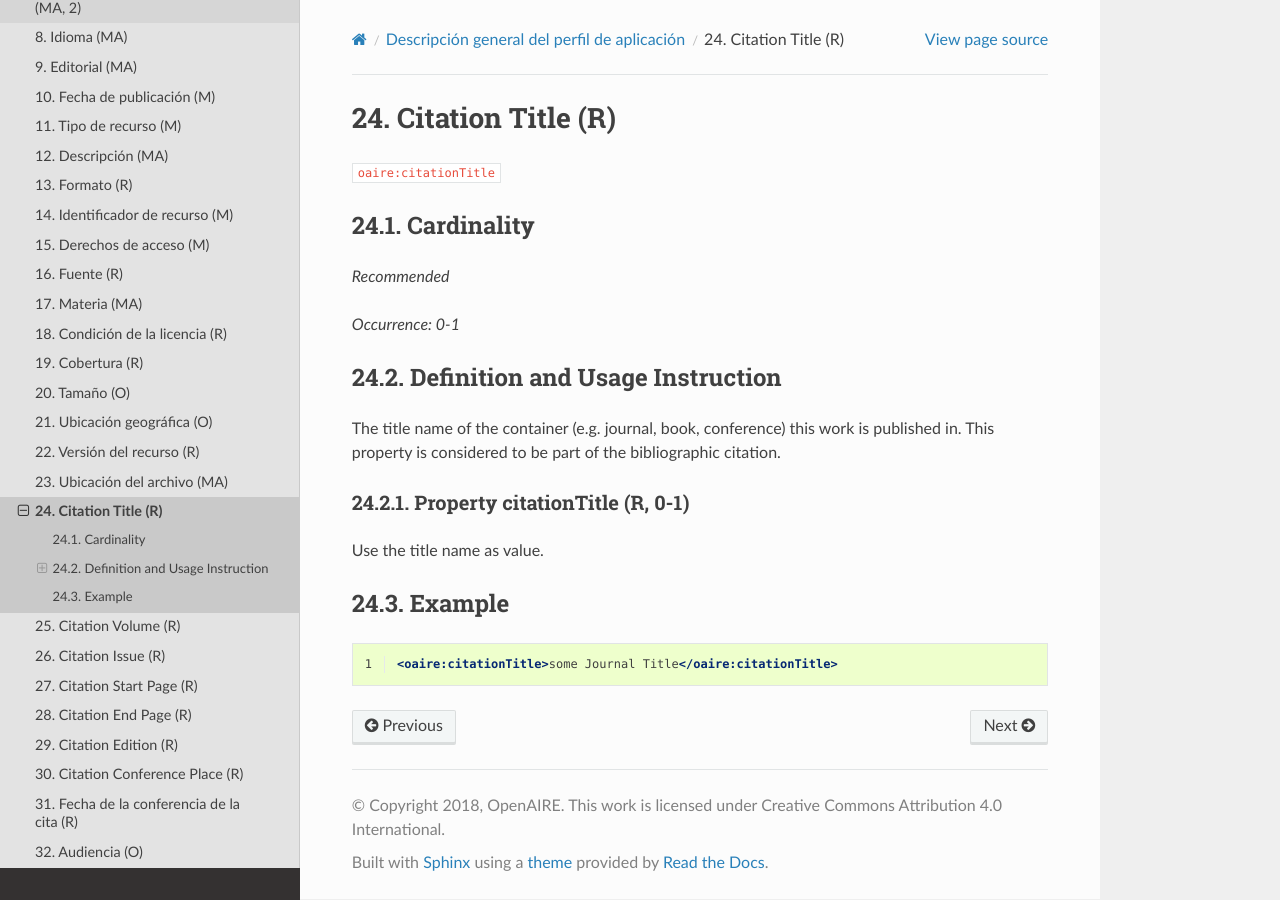
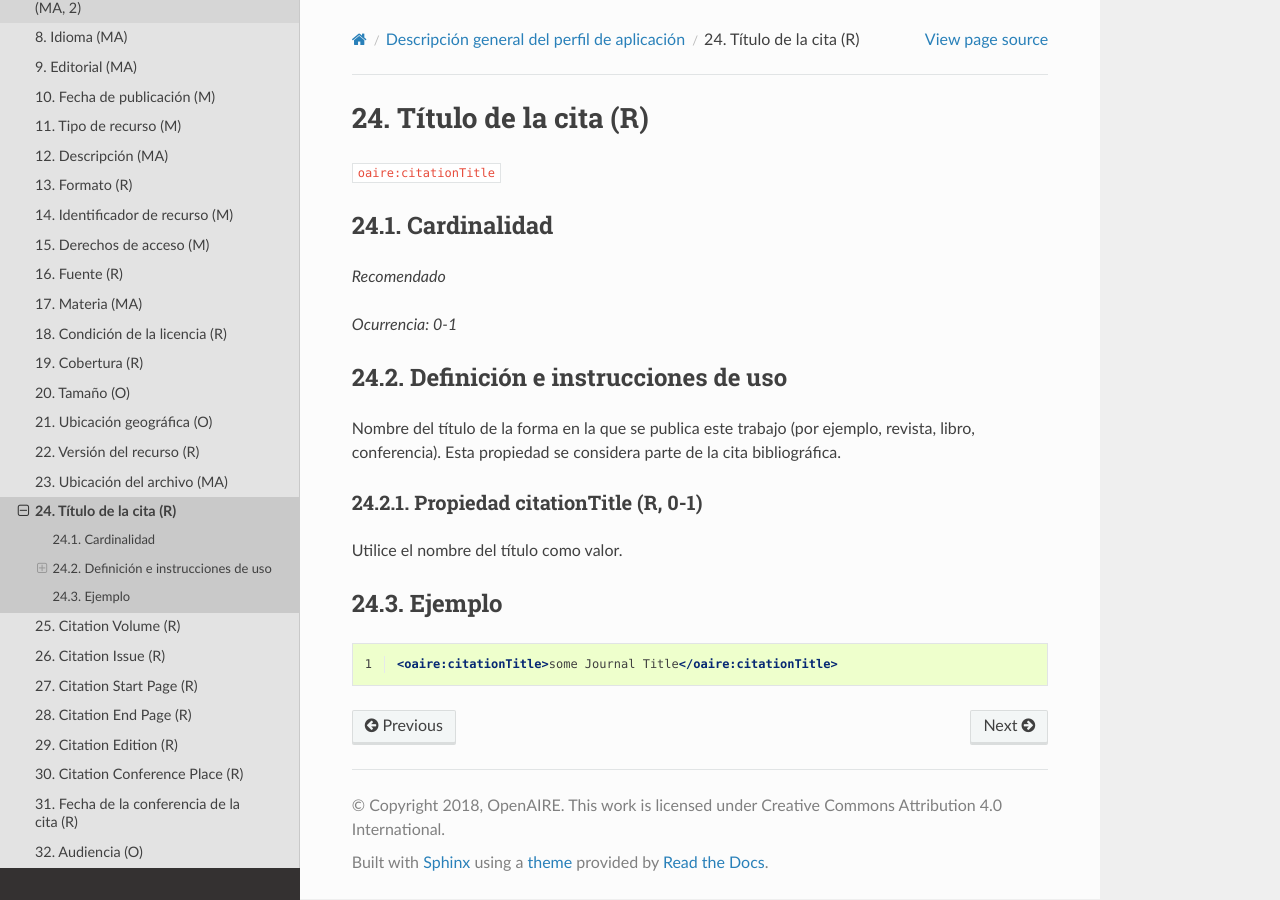
Before and after one commit to memoemg/openAIRE4, a Sphinx documentation site: the page built from docs/field_citationtitle.rst, in a window 1280 px wide. Built offline with Sphinx 7.4.7 and the Read the Docs theme 2.0.0, drawn with Linux system fonts in a browser that asks for light colours; a script that is not in the unit is left out.

Commit message:
Update field_citationtitle.rst

```diff
--- a/docs/field_citationtitle.rst
+++ b/docs/field_citationtitle.rst
@@ -1,28 +1,28 @@
 .. _aire:citationTitle:
 
-Citation Title (R)
-==================
+Título de la cita (R)
+=====================
 
 ``oaire:citationTitle``
 
-Cardinality
-~~~~~~~~~~~
+Cardinalidad
+~~~~~~~~~~~~
 
-*Recommended*
+*Recomendado*
 
-*Occurrence: 0-1*
+*Ocurrencia: 0-1*
 
-Definition and Usage Instruction
-~~~~~~~~~~~~~~~~~~~~~~~~~~~~~~~~
+Definición e instrucciones de uso
+~~~~~~~~~~~~~~~~~~~~~~~~~~~~~~~~~
 
-The title name of the container (e.g. journal, book, conference) this work is published in. This property is considered to be part of the bibliographic citation.
+Nombre del título de la forma en la que se publica este trabajo (por ejemplo, revista, libro, conferencia). Esta propiedad se considera parte de la cita bibliográfica.
 
-Property citationTitle (R, 0-1)
--------------------------------
+Propiedad citationTitle (R, 0-1)
+--------------------------------
 
-Use the title name as value.
+Utilice el nombre del título como valor.
 
-Example
+Ejemplo
 ~~~~~~~
 .. code-block:: xml
    :linenos:
```
